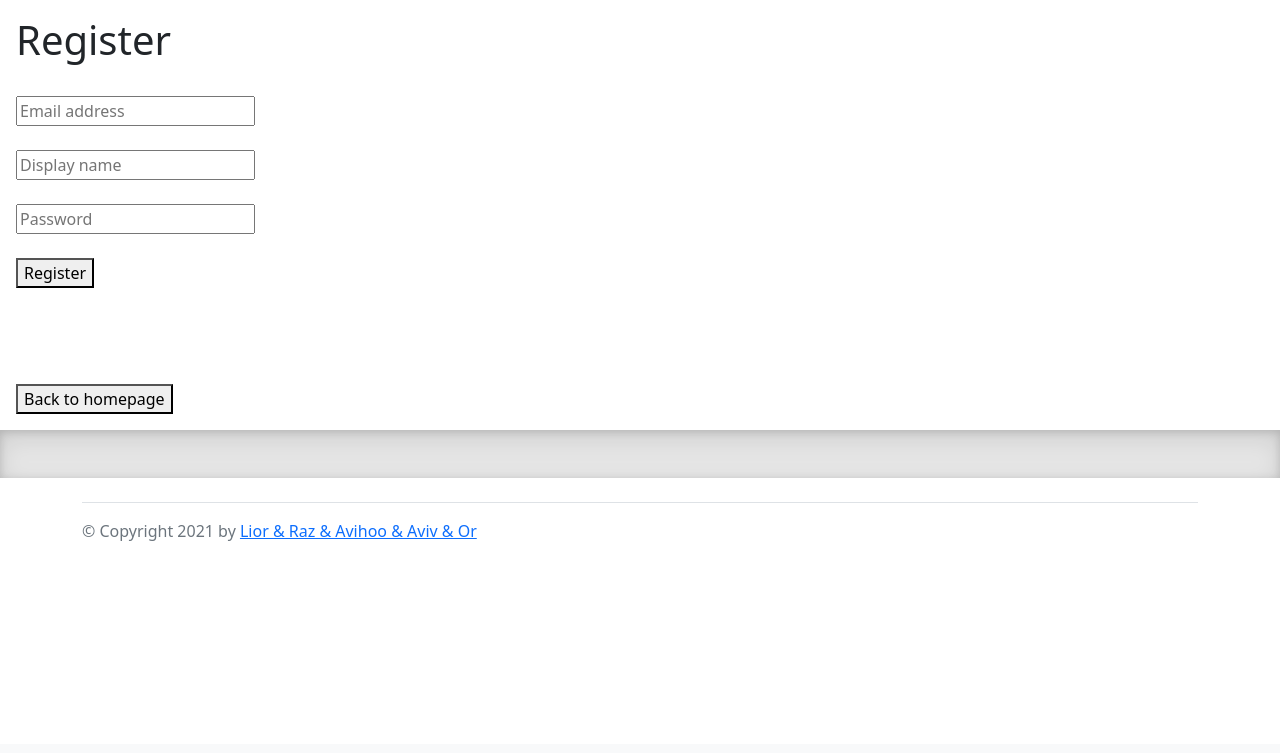
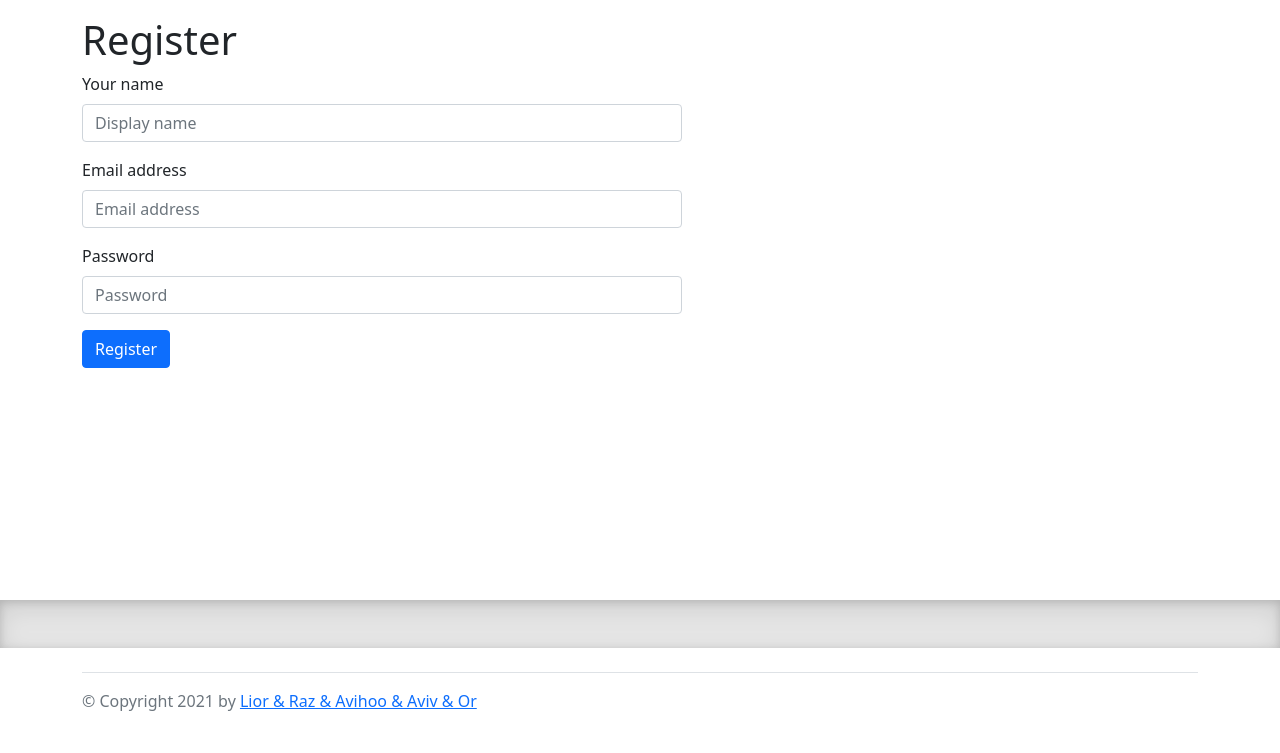
Before and after one commit to OrGelkop/hit-computer-security-project, a Flask app: page /register in a window 1280 px wide. Shown: the part 56-809 px from the top of the page. Before the commit the page ends 597 px from the top, so only its background shows below. Run offline with Flask 2, Linux system fonts and the light colour scheme.

Commit message:
register css + error blocks

```diff
--- a/static/css/main.css
+++ b/static/css/main.css
@@ -1,9 +1,11 @@
 body {
-
+    padding: 0;
+    margin: 0;
 }
 
 #content {
     padding: 1em 1em;
+    min-height: 600px;
 }
 
 .b-example-divider {
@@ -12,3 +14,8 @@ body {
     border-width: 1px 0;
     box-shadow: inset 0 .5em 1.5em rgba(0, 0, 0, .1), inset 0 .125em .5em rgba(0, 0, 0, .15);
 }
+
+.error-block {
+    color: red;
+    margin: 1em 0;
+}
--- a/templates/register.html
+++ b/templates/register.html
@@ -4,24 +4,40 @@
 {% block head %}
 {{ super() }}
 <style type="text/css">
+    .register-form {
+        max-width: 600px;
+    }
+
+
 </style>
 {% endblock %}
 
 {% block content %}
-      <div class="form">
-        <h1>Register</h1><br/>
+<div class="container">
+    <div class="register-form">
+        <h1>Register</h1>
         <form name="register" method="post" action="/register">
-          <input type="text" name="email" id="email" placeholder="Email address" /><br/><br/>
-          <input type="text" name="display_name" id="display_name" placeholder="Display name" /><br/><br/>
-          <input type="password" name="password" id="password" placeholder="Password" /><br/><br/>
-          <button type="submit" name="submit">Register</button></br></br></br>
+            <div class="mb-3">
+                <label for="display_name" class="form-label">Your name</label>
+                <input type="text" class="form-control" name="display_name" id="display_name"
+                       placeholder="Display name"/>
+            </div>
+            <div class="mb-3">
+                <label for="email" class="form-label">Email address</label>
+                <input type="email" class="form-control" name="email" id="email" placeholder="Email address"/>
+            </div>
+            <div class="mb-3">
+                <label for="password" class="form-label">Password</label>
+                <input type="password" class="form-control" name="password" id="password" placeholder="Password"/>
+            </div>
+
+            <button type="submit" name="submit" class="btn btn-primary">Register</button>
         </form>
-        <span style="color: red">
-            {% for line in status_message %}
-                {{ line }}</br>
-            {% endfor %}
-        </span>
-          <br/><br/>
-        <a href="/"><button>Back to homepage</button></a>
-      </div>
+    </div>
+    <div class="error-block">
+        {% for line in status_message %}
+        <div>{{ line }}</div>
+        {% endfor %}
+    </div>
+</div>
 {% endblock %}
```
Also changed, not shown: templates/login.html (+4 -9 lines).
